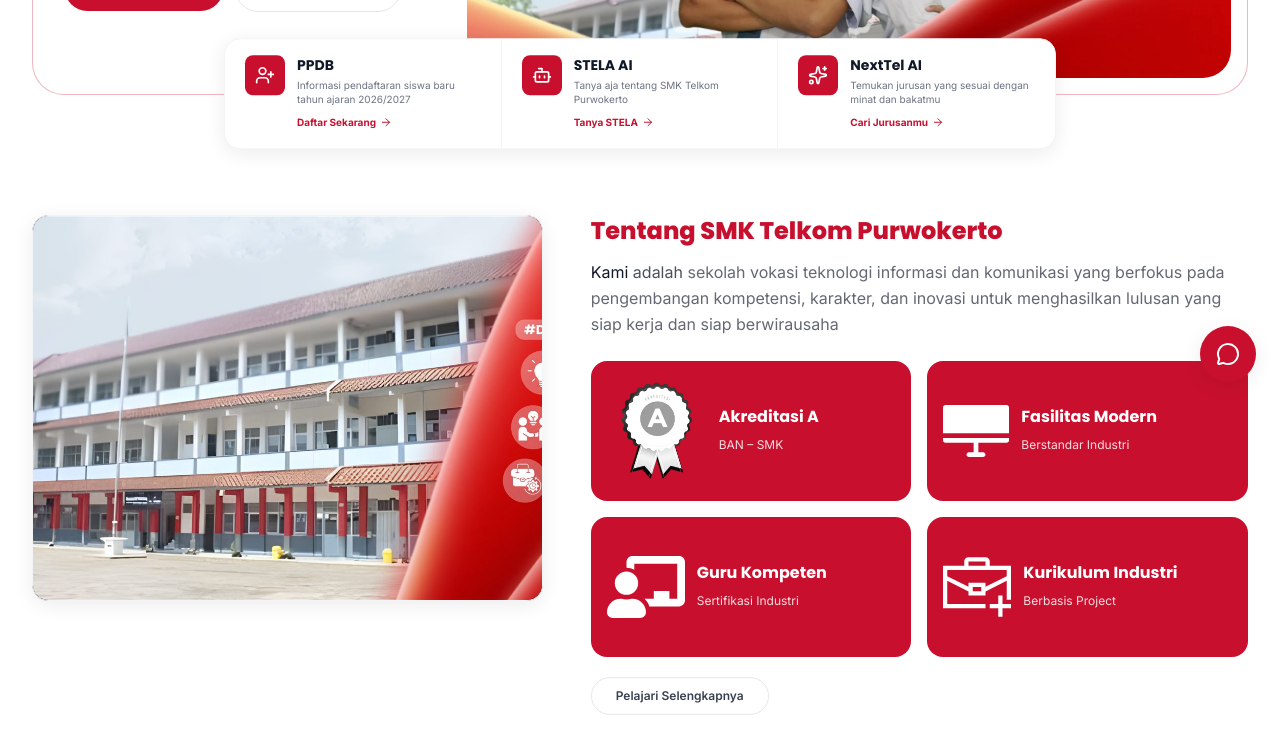
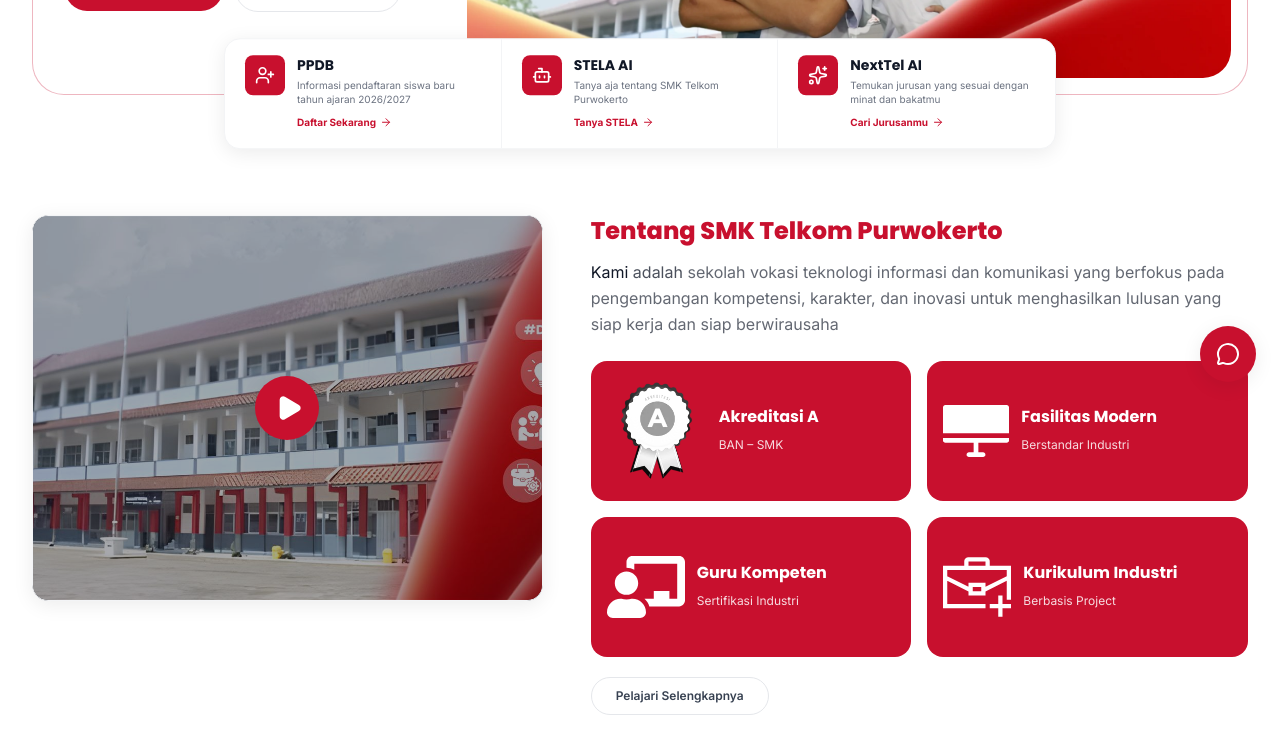
Before and after one commit to KiandrAHD/smk-telkom-purwokerto, a React (Vite) app in the folder frontend/: page / in a window 1280 px wide. Shown: the part 394-1149 px from the top of the page. Built offline with nearby package versions, Linux system fonts and the light colour scheme; no server answers; the database is empty.

Commit message:
fix: show video previews and play buttons

```diff
--- a/frontend/src/components/AboutSection.jsx
+++ b/frontend/src/components/AboutSection.jsx
@@ -28,7 +28,6 @@ const AboutSection = () => {
             desc={t(landingAbout.video.desc)}
             rasio="aspect-[646/488]"
             showCaption={false}
-            posterHasPlayIcon
           />
         </Reveal>
 
--- a/frontend/src/components/VideoEmbed.jsx
+++ b/frontend/src/components/VideoEmbed.jsx
@@ -1,6 +1,7 @@
 import { useState } from 'react';
 import { Play } from 'lucide-react';
 import { useLanguage } from '../context/LanguageContext';
+import schoolPoster from '../assets/tentang/profil-hero.jpg';
 
 // Pemutar video dengan pola "facade": yang dimuat pertama cuma gambar sampul,
 // iframe YouTube baru disisipkan setelah tombol putar ditekan. Alasannya bukan
@@ -9,7 +10,7 @@ import { useLanguage } from '../context/LanguageContext';
 //
 // Memakai domain youtube-nocookie agar tidak ada cookie pelacak yang dipasang
 // sebelum pengunjung benar-benar memutar videonya.
-const VideoEmbed = ({ videoId, poster, title, desc, rasio = 'aspect-video', showCaption = true, posterHasPlayIcon = false }) => {
+const VideoEmbed = ({ videoId, poster, title, desc, rasio = 'aspect-video', showCaption = true }) => {
   const { t } = useLanguage();
   const [diputar, setDiputar] = useState(false);
 
@@ -29,20 +30,23 @@ const VideoEmbed = ({ videoId, poster, title, desc, rasio = 'aspect-video', show
             type="button"
             onClick={() => setDiputar(true)}
             aria-label={t('Putar video: {title}', { title: t(title) })}
-            className="group absolute inset-0 h-full w-full"
+            className="group absolute inset-0 h-full w-full focus-visible:outline-none focus-visible:ring-4 focus-visible:ring-inset focus-visible:ring-primary"
           >
             <img
-              src={poster}
+              src={poster || schoolPoster}
+              onError={({ currentTarget }) => {
+                if (currentTarget.getAttribute('src') !== schoolPoster) currentTarget.src = schoolPoster;
+              }}
               alt=""
               aria-hidden="true"
-              className="h-full w-full object-cover object-center transition-transform duration-500 group-hover:scale-105"
+              className="h-full w-full object-cover object-center motion-safe:transition-transform motion-safe:duration-500 motion-safe:group-hover:scale-105"
             />
-            {!posterHasPlayIcon && <span className="absolute inset-0 bg-dark-950/35 transition-colors group-hover:bg-dark-950/20" />}
-            {!posterHasPlayIcon && <span className="absolute inset-0 flex items-center justify-center">
-              <span className="flex h-14 w-14 items-center justify-center rounded-full bg-primary shadow-card transition-transform duration-300 group-hover:scale-110 sm:h-16 sm:w-16">
+            <span aria-hidden="true" className="absolute inset-0 bg-dark-950/35 transition-colors group-hover:bg-dark-950/20" />
+            <span aria-hidden="true" className="absolute inset-0 flex items-center justify-center">
+              <span className="flex h-14 w-14 items-center justify-center rounded-full bg-primary shadow-card motion-safe:transition-transform motion-safe:duration-300 motion-safe:group-hover:scale-110 sm:h-16 sm:w-16">
                 <Play className="ml-1 h-6 w-6 text-white sm:h-7 sm:w-7" fill="currentColor" />
               </span>
-            </span>}
+            </span>
           </button>
         )}
       </div>
--- a/frontend/src/components/prestasi/PrestasiDukunganSection.jsx
+++ b/frontend/src/components/prestasi/PrestasiDukunganSection.jsx
@@ -46,7 +46,6 @@ const PrestasiDukunganSection = () => {
             poster={videoHighlight.video.poster}
             title={t(videoHighlight.videoTitle)}
             desc={t(videoHighlight.videoDesc)}
-            posterHasPlayIcon
           />
         </div>
       </div>
--- a/frontend/src/components/tentang/TentangAboutSection.jsx
+++ b/frontend/src/components/tentang/TentangAboutSection.jsx
@@ -24,7 +24,7 @@ const TentangAboutSection = () => {
             <ArrowRight aria-hidden="true" className="ml-2 h-4 w-4" />
           </a>
         </div>
-        <VideoEmbed {...videoProfilSekolah} title={t(videoProfilSekolah.title)} desc={t(videoProfilSekolah.desc)} showCaption={false} posterHasPlayIcon />
+        <VideoEmbed {...videoProfilSekolah} title={t(videoProfilSekolah.title)} desc={t(videoProfilSekolah.desc)} showCaption={false} />
       </div>
     </div>
   </section>
```
